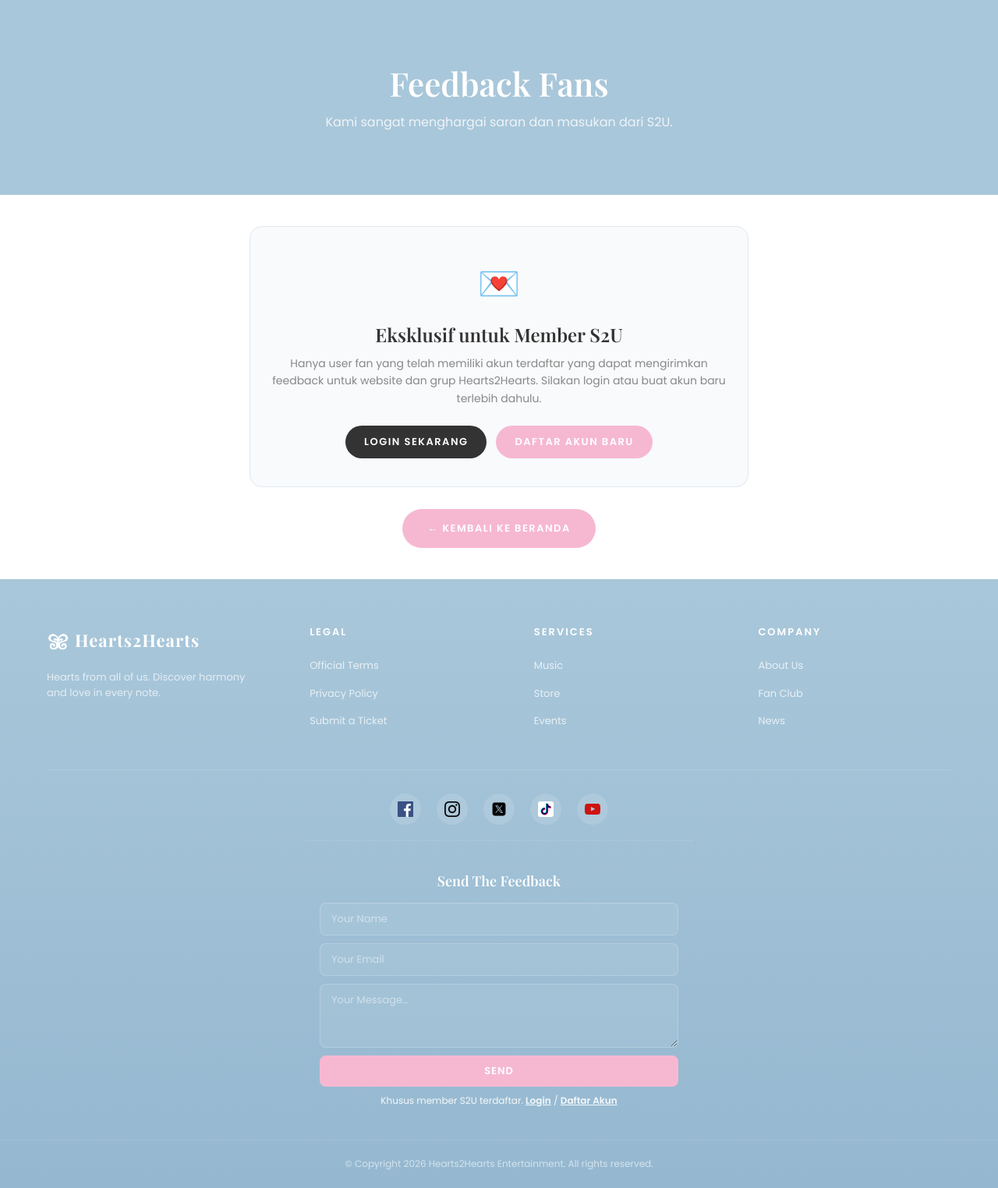
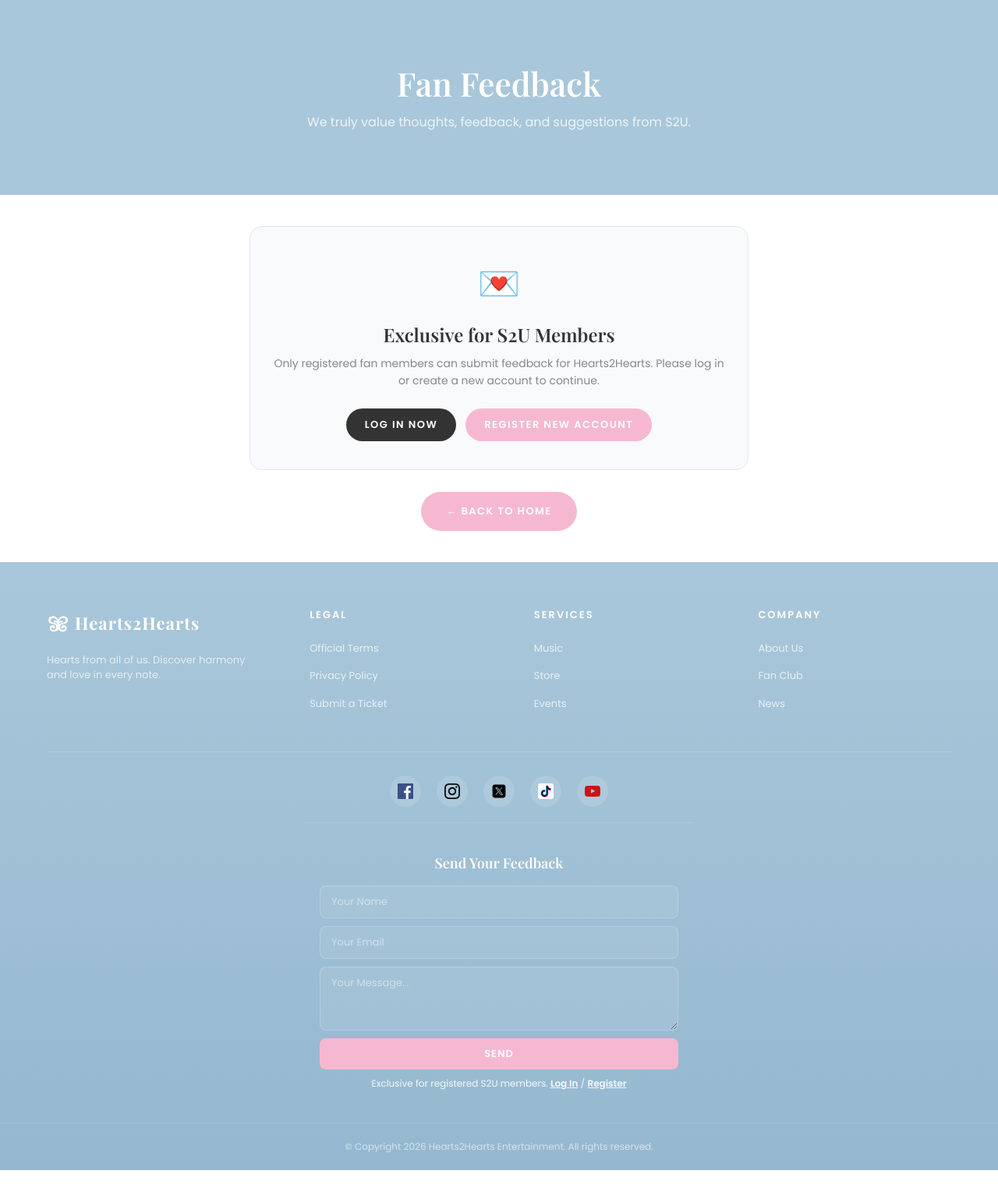
Before and after one commit to Hikmalniuwbi/H2H, a PHP site: page /H2H/feedback.php in a window 1280 px wide. Shown: the part 70-1594 px from the top of the page at 78% size. After the commit the page ends 1571 px from the top, so only its background shows below. Run offline with PHP 8.4, Linux system fonts and the light colour scheme; some web fonts are replaced.

Commit message:
feat: standarisasi bahasa inggris pada menu feedback dan footer

```diff
--- a/feedback.php
+++ b/feedback.php
@@ -7,7 +7,7 @@ $message = '';
 $error = '';
 $currentUser = currentUser();
 
-// Jika belum login dan ada permintaan POST, wajib diarahkan untuk login
+// Authentication guard: require login for POST submissions
 if ($_SERVER['REQUEST_METHOD'] === 'POST') {
     if (!isLoggedIn()) {
         header('Location: login.php?redirect=feedback.php&notice=feedback_login_required');
@@ -15,13 +15,12 @@ if ($_SERVER['REQUEST_METHOD'] === 'POST') {
     }
 
     $userId = (int)$currentUser['user_id'];
-    // Nama dan email terintegrasi langsung dengan profil user
     $name = trim(!empty($_POST['name']) ? $_POST['name'] : $currentUser['name']);
     $email = trim(!empty($_POST['email']) ? $_POST['email'] : $currentUser['email']);
     $feedbackMsg = trim($_POST['message'] ?? '');
 
     if ($feedbackMsg === '') {
-        $error = 'Pesan feedback tidak boleh kosong.';
+        $error = 'Feedback message cannot be empty.';
     } else {
         $db = getDbConnection();
         if ($db) {
@@ -29,21 +28,21 @@ if ($_SERVER['REQUEST_METHOD'] === 'POST') {
             if ($stmt) {
                 $stmt->bind_param("isss", $userId, $name, $email, $feedbackMsg);
                 if ($stmt->execute()) {
-                    $message = 'Terima kasih atas feedback Anda! Pesan Anda telah kami terima dan akan ditinjau oleh tim Hearts2Hearts.';
+                    $message = 'Thank you for your feedback! Your message has been received and will be reviewed by the Hearts2Hearts team.';
                 } else {
-                    $error = 'Gagal menyimpan feedback: ' . $stmt->error;
+                    $error = 'Failed to save feedback: ' . $stmt->error;
                 }
                 $stmt->close();
             } else {
-                $error = 'Terjadi kesalahan sistem saat memproses feedback.';
+                $error = 'A system error occurred while processing your feedback.';
             }
         } else {
-            $error = 'Gagal terhubung ke database. Pastikan MySQL sudah aktif.';
+            $error = 'Database connection failed. Please ensure MySQL is running.';
         }
     }
 }
 
-// Ambil riwayat feedback yang pernah dikirim oleh user ini
+// Fetch feedback history for this user
 $userFeedbacks = [];
 if (isLoggedIn()) {
     $db = getDbConnection();
@@ -61,11 +60,11 @@ if (isLoggedIn()) {
 $currentPage = 'home';
 ?>
 <!doctype html>
-<html lang="id">
+<html lang="en">
 <head>
   <meta charset="UTF-8" />
   <meta name="viewport" content="width=device-width, initial-scale=1.0" />
-  <title>Feedback Fans — Hearts2Hearts</title>
+  <title>Fan Feedback — Hearts2Hearts</title>
   <link rel="stylesheet" href="style.css" />
   <style>
     .feedback-container {
@@ -150,15 +149,15 @@ $currentPage = 'home';
   <?php include __DIR__ . '/includes/navbar.php'; ?>
 
   <section class="page-banner" style="background-color: var(--primary-blue)">
-    <h1>Feedback Fans</h1>
-    <p>Kami sangat menghargai saran dan masukan dari S2U.</p>
+    <h1>Fan Feedback</h1>
+    <p>We truly value thoughts, feedback, and suggestions from S2U.</p>
   </section>
 
   <main>
     <div class="feedback-container">
       <?php if ($message): ?>
         <div style="background-color: #dcfce7; color: #166534; padding: 18px 24px; border-radius: 12px; margin-bottom: 24px; border: 1px solid #bbf7d0; text-align: center;">
-          <h3 style="margin-bottom: 6px; font-size: 18px;">Pesan Terkirim!</h3>
+          <h3 style="margin-bottom: 6px; font-size: 18px;">Message Sent!</h3>
           <p style="margin: 0; font-size: 14px;"><?= h($message) ?></p>
         </div>
       <?php endif; ?>
@@ -170,30 +169,30 @@ $currentPage = 'home';
       <?php endif; ?>
 
       <?php if (!isLoggedIn()): ?>
-        <!-- Todongan Login untuk user yang belum memiliki akun/login -->
+        <!-- Login requirement for visitors without an active session -->
         <div class="auth-alert-box">
           <div style="font-size: 44px; margin-bottom: 12px;">💌</div>
           <h2 style="font-family: var(--font-heading); font-size: 24px; margin-bottom: 10px; color: var(--heading-color);">
-            Eksklusif untuk Member S2U
+            Exclusive for S2U Members
           </h2>
           <p style="color: var(--text-light); line-height: 1.6; margin-bottom: 24px; font-size: 14px;">
-            Hanya user fan yang telah memiliki akun terdaftar yang dapat mengirimkan feedback untuk website dan grup Hearts2Hearts. Silakan login atau buat akun baru terlebih dahulu.
+            Only registered fan members can submit feedback for Hearts2Hearts. Please log in or create a new account to continue.
           </p>
           <div style="display: flex; gap: 12px; justify-content: center; flex-wrap: wrap;">
             <a href="login.php?redirect=feedback.php&notice=feedback_login_required" class="btn btn-dark" style="padding: 10px 24px; border-radius: 50px;">
-              Login Sekarang
+              Log In Now
             </a>
             <a href="register.php?redirect=feedback.php&notice=feedback_login_required" class="btn btn-pink" style="padding: 10px 24px; border-radius: 50px;">
-              Daftar Akun Baru
+              Register New Account
             </a>
           </div>
         </div>
       <?php else: ?>
-        <!-- Form Feedback untuk user fan yang sudah login -->
+        <!-- Feedback form for authenticated S2U fan users -->
         <div class="feedback-card">
           <div style="background: #eff6ff; border: 1px solid #bfdbfe; border-radius: 12px; padding: 14px 18px; margin-bottom: 24px; display: flex; align-items: center; justify-content: space-between; flex-wrap: wrap; gap: 10px;">
             <div>
-              <span style="font-size: 12px; color: #1e40af; font-weight: 600; text-transform: uppercase;">Terhubung sebagai Member S2U</span>
+              <span style="font-size: 12px; color: #1e40af; font-weight: 600; text-transform: uppercase;">Connected as S2U Member</span>
               <div style="font-size: 15px; font-weight: 600; color: #1e3a8a; margin-top: 2px;">
                 <?= h($currentUser['name']) ?> (<?= h($currentUser['email']) ?>)
               </div>
@@ -203,32 +202,32 @@ $currentPage = 'home';
 
           <form action="feedback.php" method="POST">
             <div class="form-group-h2h">
-              <label for="name">Nama Fan</label>
-              <input type="text" id="name" name="name" class="form-control-h2h form-control-readonly" value="<?= h($currentUser['name']) ?>" readonly title="Nama diambil dari data akun Anda" />
+              <label for="name">Fan Name</label>
+              <input type="text" id="name" name="name" class="form-control-h2h form-control-readonly" value="<?= h($currentUser['name']) ?>" readonly title="Prefilled from your account profile" />
             </div>
 
             <div class="form-group-h2h">
-              <label for="email">Email Fan</label>
-              <input type="email" id="email" name="email" class="form-control-h2h form-control-readonly" value="<?= h($currentUser['email']) ?>" readonly title="Email diambil dari data akun Anda" />
+              <label for="email">Fan Email</label>
+              <input type="email" id="email" name="email" class="form-control-h2h form-control-readonly" value="<?= h($currentUser['email']) ?>" readonly title="Prefilled from your account profile" />
             </div>
 
             <div class="form-group-h2h">
-              <label for="message">Pesan Feedback & Saran</label>
-              <textarea id="message" name="message" class="form-control-h2h form-control-textarea" rows="5" placeholder="Tuliskan apresiasi, kritik membangun, atau saran fitur untuk website Hearts2Hearts..." required><?= h($_POST['message'] ?? '') ?></textarea>
+              <label for="message">Feedback & Suggestions</label>
+              <textarea id="message" name="message" class="form-control-h2h form-control-textarea" rows="5" placeholder="Share your appreciation, constructive thoughts, or feature suggestions for Hearts2Hearts..." required><?= h($_POST['message'] ?? '') ?></textarea>
             </div>
 
             <button type="submit" class="btn btn-dark" style="width: 100%; padding: 12px; border-radius: var(--radius-pill); font-size: 15px; font-weight: 600;">
-              Kirim Feedback
+              Submit Feedback
             </button>
           </form>
 
           <?php if (!empty($userFeedbacks)): ?>
             <div class="feedback-history">
-              <h3>Riwayat Feedback Anda</h3>
+              <h3>Your Feedback History</h3>
               <?php foreach ($userFeedbacks as $fb): ?>
                 <div class="history-item">
                   <div style="color: #1e293b;"><?= nl2br(h($fb['message'])) ?></div>
-                  <div class="history-time"><?= date('d M Y, H:i', strtotime($fb['created_at'])) ?> WIB</div>
+                  <div class="history-time"><?= date('d M Y, H:i', strtotime($fb['created_at'])) ?></div>
                 </div>
               <?php endforeach; ?>
             </div>
@@ -237,7 +236,7 @@ $currentPage = 'home';
       <?php endif; ?>
 
       <div style="text-align: center; margin-top: 28px;">
-        <a href="index.php" class="btn btn-pink" style="border-radius: var(--radius-pill);">&larr; Kembali ke Beranda</a>
+        <a href="index.php" class="btn btn-pink" style="border-radius: var(--radius-pill);">&larr; Back to Home</a>
       </div>
     </div>
   </main>
--- a/includes/footer.php
+++ b/includes/footer.php
@@ -44,12 +44,12 @@
     </div>
   </div>
   <div class="footer-feedback">
-    <h4>Send The Feedback</h4>
+    <h4>Send Your Feedback</h4>
     <?php if (function_exists('isLoggedIn') && isLoggedIn()): ?>
       <?php $footerUser = currentUser(); ?>
       <form action="feedback.php" method="POST">
-        <input type="text" name="name" value="<?= h($footerUser['name']) ?>" readonly style="background: rgba(255,255,255,0.15); color: #fff;" title="Akun S2U terverifikasi" />
-        <input type="email" name="email" value="<?= h($footerUser['email']) ?>" readonly style="background: rgba(255,255,255,0.15); color: #fff;" title="Akun S2U terverifikasi" />
+        <input type="text" name="name" value="<?= h($footerUser['name']) ?>" readonly style="background: rgba(255,255,255,0.15); color: #fff;" title="S2U Verified Account" />
+        <input type="email" name="email" value="<?= h($footerUser['email']) ?>" readonly style="background: rgba(255,255,255,0.15); color: #fff;" title="S2U Verified Account" />
         <textarea name="message" placeholder="Your Message (S2U Fan)..." rows="3" required></textarea>
         <button type="submit">Send</button>
       </form>
@@ -61,7 +61,7 @@
         <button type="submit">Send</button>
       </form>
       <small style="display:block; margin-top:8px; font-size:12px; opacity:0.9;">
-        Khusus member S2U terdaftar. <a href="login.php?redirect=feedback.php&notice=feedback_login_required" style="color: #fff; text-decoration: underline; font-weight: 600;">Login</a> / <a href="register.php?redirect=feedback.php&notice=feedback_login_required" style="color: #fff; text-decoration: underline; font-weight: 600;">Daftar Akun</a>
+        Exclusive for registered S2U members. <a href="login.php?redirect=feedback.php&notice=feedback_login_required" style="color: #fff; text-decoration: underline; font-weight: 600;">Log In</a> / <a href="register.php?redirect=feedback.php&notice=feedback_login_required" style="color: #fff; text-decoration: underline; font-weight: 600;">Register</a>
       </small>
     <?php endif; ?>
   </div>
```
Also changed, not shown: tests/test_s2u_feedback_verification.php (+3 -3 lines).
